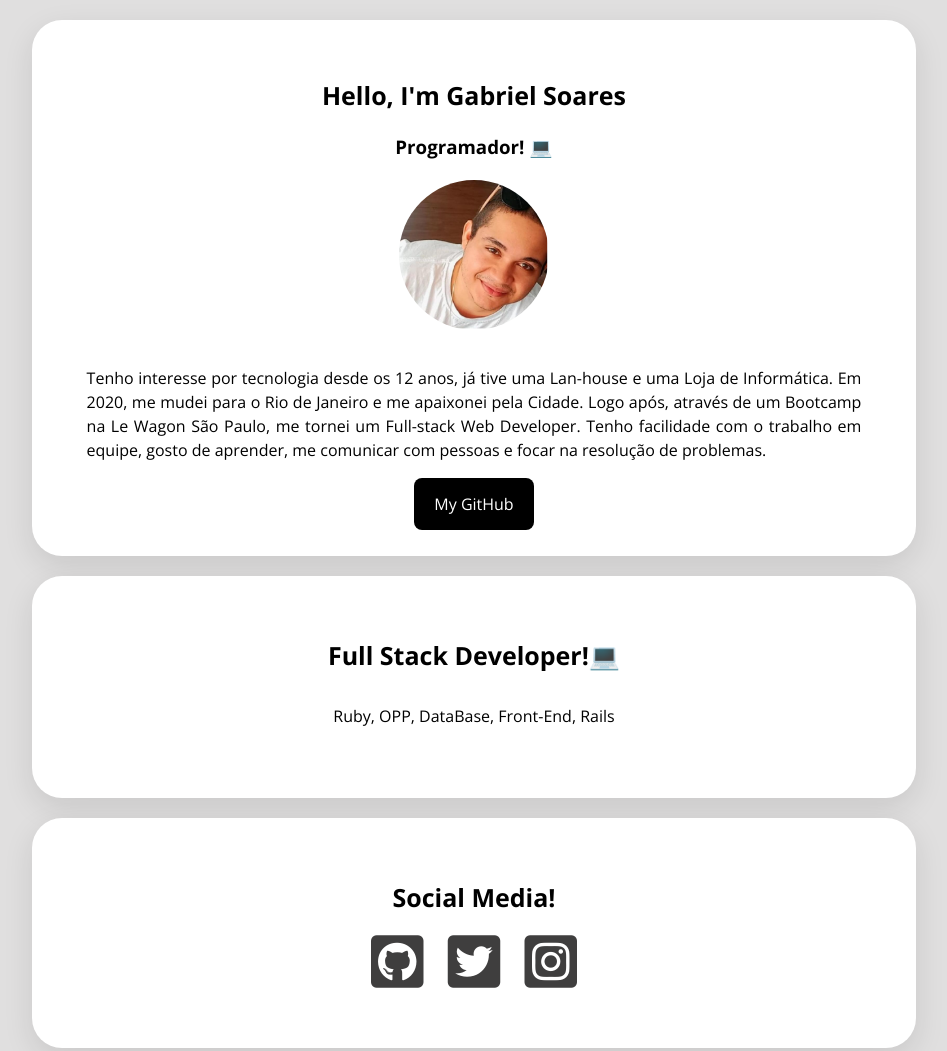
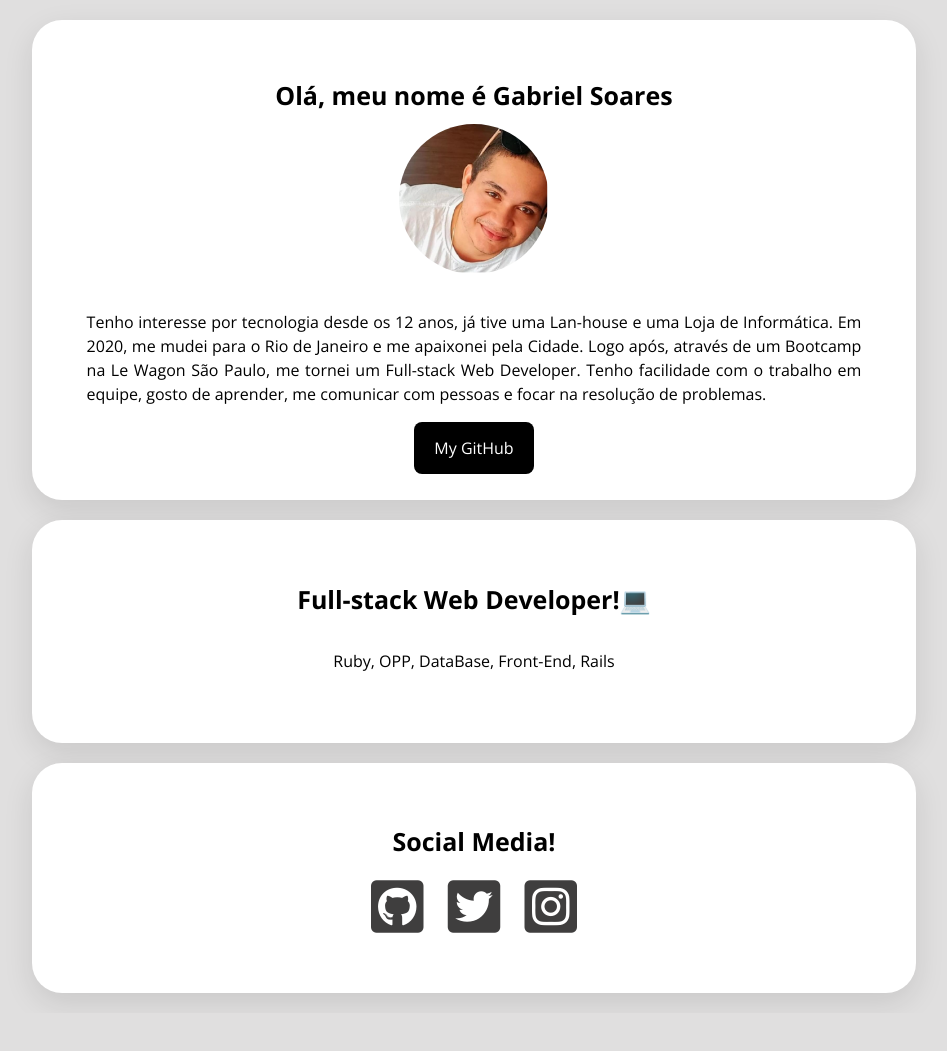
Before and after one commit to gabrielsoares1/profile, a plain HTML site: page index.html in a window 1280 px wide. Shown: the top 1051 px of the page, without its empty margins (166-1113 px from the left). After the commit the page ends 1013 px from the top, so only its background shows below. Drawn offline with nearby package versions, Linux system fonts and the light colour scheme.

Commit message:
Update index.html

```diff
--- a/index.html
+++ b/index.html
@@ -12,14 +12,13 @@
   <body>
     <div class = "container">
     <div class="perfil">
-        <h1>Hello, I'm Gabriel Soares</h1>
-            <h3> Programador! 💻</h3>
+        <h1>Olá, meu nome é Gabriel Soares</h1>
                 <img class="profile-img" src="images/profile.png" width="100px" alt="Profile Picture">
-                    <p class="description">     Tenho interesse por tecnologia desde os 12 anos, já tive uma Lan-house e uma Loja de Informática. Em 2020, me mudei para o Rio de Janeiro e me apaixonei pela Cidade. Logo após, através de um Bootcamp na Le Wagon São Paulo, me tornei um Full-stack Web Developer. Tenho facilidade com o trabalho em equipe, gosto de aprender, me comunicar com pessoas e focar na resolução de problemas.</p>
+                    <p class="description"> Tenho interesse por tecnologia desde os 12 anos, já tive uma Lan-house e uma Loja de Informática. Em 2020, me mudei para o Rio de Janeiro e me apaixonei pela Cidade. Logo após, através de um Bootcamp na Le Wagon São Paulo, me tornei um Full-stack Web Developer. Tenho facilidade com o trabalho em equipe, gosto de aprender, me comunicar com pessoas e focar na resolução de problemas.</p>
         <a class="botao" href="https://github.com/gabrielsoares1" target="_blank">My GitHub</a>
     </div>
     <div class="perfil">
-        <h2>Full Stack Developer!💻</h2>
+        <h2>Full-stack Web Developer!💻</h2>
             <p> Ruby, OPP, DataBase, Front-End, Rails</p>
     </div>
 
```
